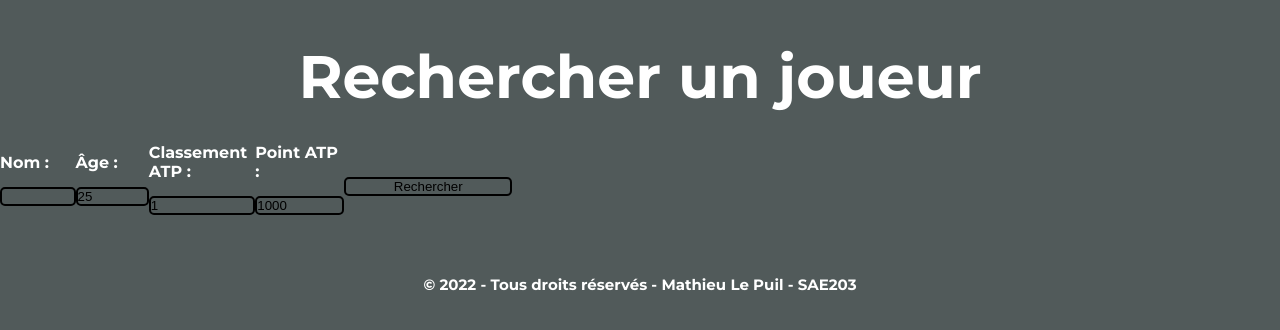
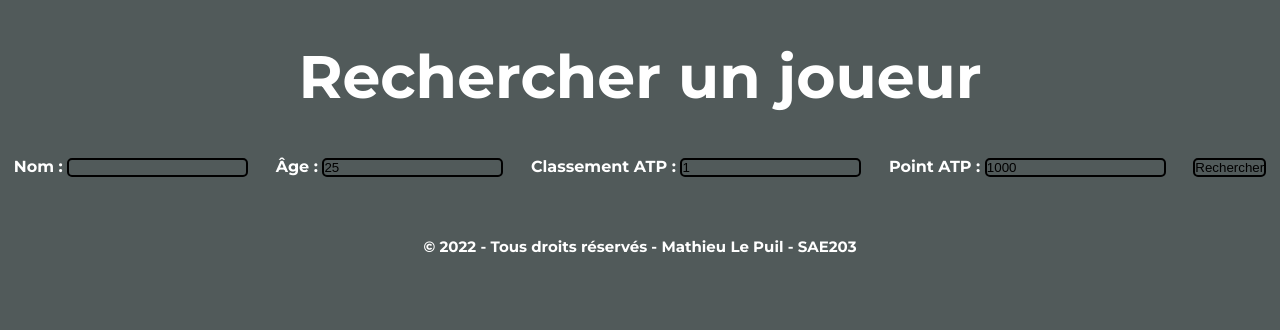
Before and after one commit to MathieuLePuil/SAE203, a PHP site: page /form_recherche.php in a window 1280 px wide. Shown: the part 100-430 px from the top of the page. Run offline with PHP 8.4, Linux system fonts and the light colour scheme; some libraries are stand-ins or nearby versions.

Commit message:
Auto-Save

```diff
--- a/style/style.css
+++ b/style/style.css
@@ -232,7 +232,6 @@ footer{
 /* FORMULAIRE RECHERCHE */
 
 form {
-    width: 40%;
     color: white;
     display: flex;
     justify-content: space-around;
@@ -243,7 +242,6 @@ form {
 }
 
 form input {
-    width: 100%;
     border: 2px solid black;
     border-radius: 5px;
     margin: 15px 0 15px 0;
```
